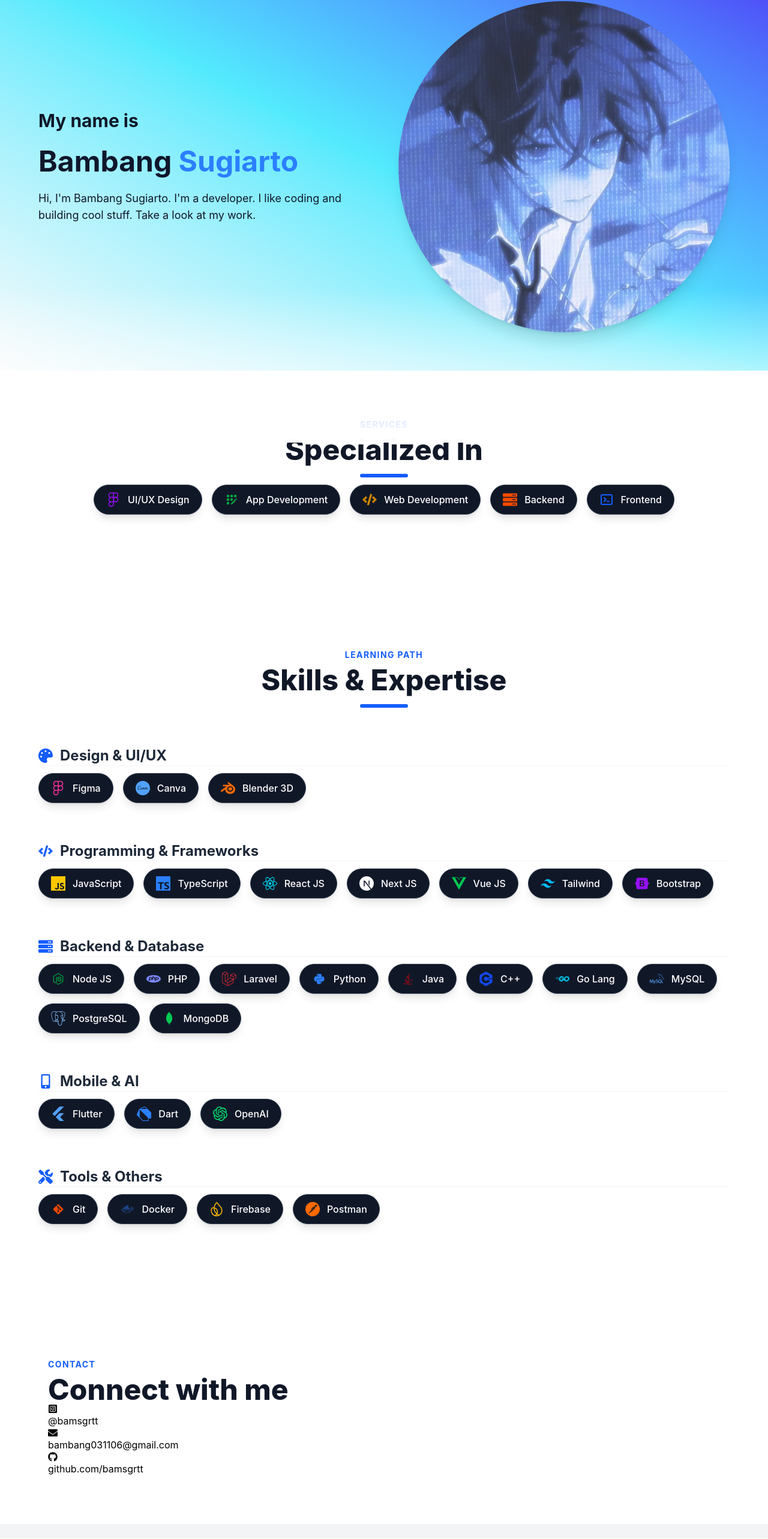
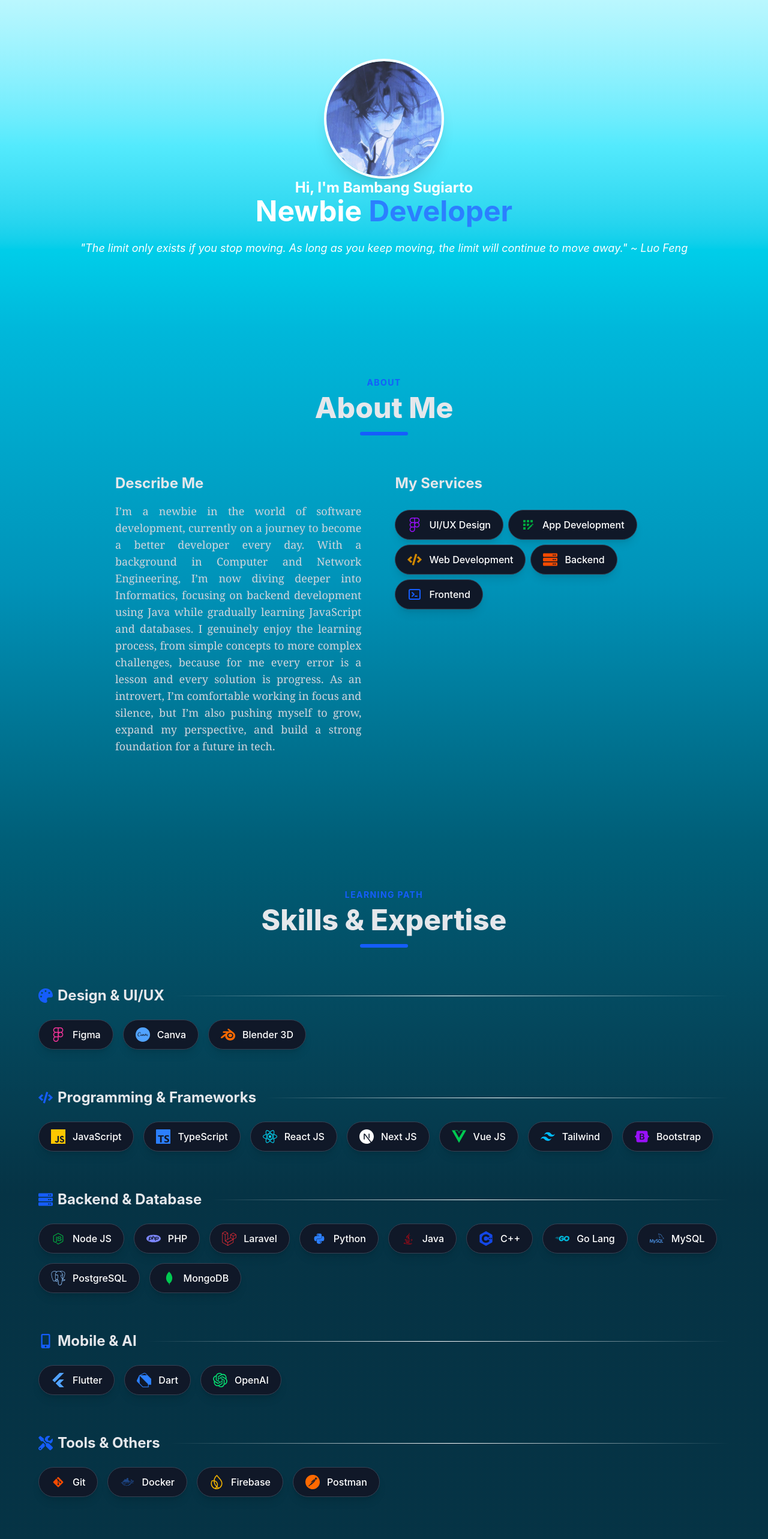
Before and after one commit to bamsgrtt/portfolio, a React (Vite) app: page / in a window 1280 px wide. Shown: the part 62-2628 px from the top of the page at 60% size. Built offline with nearby package versions, Linux system fonts and the light colour scheme.

Commit message:
update background to gradient

```diff
--- a/src/Components/Contact.jsx
+++ b/src/Components/Contact.jsx
@@ -2,47 +2,102 @@
 import "../App.css";
 
 // Import Icons
-import { FaInstagramSquare, FaWhatsapp, FaGithub, FaLinkedin, FaEnvelope } from 'react-icons/fa';
-import { SiTelegram } from 'react-icons/si';
+import {
+  FaInstagramSquare,
+  FaWhatsapp,
+  FaGithub,
+  FaLinkedin,
+  FaEnvelope,
+} from "react-icons/fa";
+import { SiTelegram } from "react-icons/si";
 
 const Contact = () => {
+
+  const contactData = [
+    {
+      nama: "Instagram",
+      icon: <FaInstagramSquare />,
+      username: "@bamsgrtt",
+      link: "https://instagram.com/bamsgrtt",
+      action: "Follow Me",
+      color: "text-pink-500",
+      bgColor:
+        "bg-blue-300/50 hover:bg-pink-300/50 transition-colors duration-300",
+    },
+    {
+      nama: "Email",
+      icon: <FaEnvelope />,
+      username: "bambang031106@gmail.com",
+      link: "mailto:bambang031106@gmail.com",
+      action: "Contact Me",
+      color: "text-red-500",
+      bgColor:
+        "bg-blue-300/50 hover:bg-red-300/50 transition-colors duration-300",
+    },
+    {
+      nama: "GitHub",
+      icon: <FaGithub />,
+      username: "github.com/bamsgrtt",
+      link: "https://github.com/bamsgrtt",
+      action: "View Profile",
+      color: "text-gray-800",
+      bgColor:
+        "bg-blue-300/50 hover:bg-gray-300/50 transition-colors duration-300",
+    },
+    {
+      nama: "LinkedIn",
+      icon: <FaLinkedin />,
+      username: "linkedin.com/in/bamsgrtt",
+      link: "https://linkedin.com/in/bamsgrtt",
+      action: "Connect Now",
+      color: "text-blue-600",
+      bgColor:
+        "bg-blue-300/50 hover:bg-blue-300 transition-colors duration-300",
+    },
+  ];
+
   return (
-    <div className="py-20 px-20 bg-white" id="contact" data-aos="fade-up">
+    <div className="py-20 px-20 bg-gradient-to-b from-cyan-950 via-cyan-950 to-cyan-950" id="contact">
       <div className="container mx-auto">
-        <div className="text-center mb-16"></div>
-        <h3 className="text-sm font-bold text-blue-600 uppercase tracking-widest mb-2">Contact</h3>
-        <h1 className="text-4xl md:text-5xl font-extrabold text-gray-900">Connect with me</h1>
+        <div className="text-center mb-16">
+          <h3 className="text-sm font-bold text-blue-600 uppercase tracking-widest mb-2">
+            Contact
+          </h3>
+          <h1 className="text-4xl md:text-5xl font-extrabold text-gray-300">
+            Connect with me
+          </h1>
+        </div>
 
         {/* Kotak Besar Pembungkus */}
-        <div className="contact-box-wrapper" data-aos="zoom-in">
-          <div className="contact-list-vertical">
+          <div  className="flex flex-wrap justify-center gap-8 p-6">
+        {contactData.map((contact, idx) => (
+            <a
+              key={idx}
+              href={contact.link}
+              target="_blank"
+              rel="noreferrer"
+              className="flex flex-col items-center justify-start gap-2 px-2 py-2 w-60 bg-gray-900 rounded-2xl border border-gray-700 transition-all duration-300 hover:scale-105 hover:bg-gray-800 hover:border-blue-500 group cursor-pointer shadow-lg"
+            >
+              <div className="flex items-center gap-3">
+              <div className={`${contact.bgColor} p-2 rounded-lg ${contact.color} w-12 h-12 flex items-center justify-center`}>
+                {contact.icon}
+              </div>
+              <div className="flex flex-col overlow-hidden">
 
-            {/* Item 1 */}
-            <a href="https://instagram.com/bamsgrtt" target="_blank" rel="noreferrer" className="contact-list-item bg-instagram">
-              <div className="contact-icon-box instagram"><FaInstagramSquare /></div>
-              <div className="contact-text">
-                <p>@bamsgrtt</p>
+                <div className="text-gray-400 text-2xl uppercase font-bold">
+                  <p>{contact.nama}</p>
+                </div>
+                <div className="text-blue-500 text-xs">
+                  <p>{contact.username}</p>
+                </div>
+              </div>
+              </div>
+                <div className="text-white px-1 text-lg text-gray-700 text-center w-full">
+                  <p>{contact.action}</p>
               </div>
             </a>
-
-            {/* Item 3 */}
-            <a href="mailto:emailmu@gmail.com" className="contact-list-item bg-email">
-              <div className="contact-icon-box email"><FaEnvelope /></div>
-              <div className="contact-text">
-                <p>bambang031106@gmail.com</p>
-              </div>
-            </a>
-
-            {/* Item 4 */}
-            <a href="https://github.com/bamsgrtt" target="_blank" rel="noreferrer" className="contact-list-item  bg-github">
-              <div className="contact-icon-box github"><FaGithub /></div>
-              <div className="contact-text">
-                <p>github.com/bamsgrtt</p>
-              </div>
-            </a>
-
+               ))}
           </div>
-        </div>
       </div>
     </div>
   );
--- a/src/Components/Hero.jsx
+++ b/src/Components/Hero.jsx
@@ -1,29 +1,57 @@
-import React from 'react'
+import React from "react";
 // import './Hero.css'
-import profile from '../assets/images/profile.jpg'
-import '../App.css'
-import { Element } from 'react-scroll'
+import profile from "../assets/images/profile.jpg";
+import "../App.css";
+import { Element } from "react-scroll";
 const Hero = () => {
   return (
-    <div className="py-16 px-16 bg-linear-to-tr from-slate-50 via-cyan-300 to-indigo-600" id="hero">
-      <div className="absolute bottom-0 left-0 w-full h-64 bg-linear-to-t from-white to-transparent pointer-events-none"></div>
-    <div className="container mx-auto flex flex-col md:flex-row items-center gap-12 " >
-      <div className="flex-1 space-y-6">
-        <h3 className="text-3xl font-bold text-gray-900 leading-tight" data-aos="fade-up" data-aos-delay="200" data-aos-animate="aos-init aos-animate">My name is</h3>
-        <h1 className="text-5xl font-bold text-slate-900" data-aos="fade-up" data-aos-delay="300" data-aos-animate="aos-init aos-animate">Bambang  <span className="text-blue-500">Sugiarto</span></h1>
-        <p className="text-lg text-slate-900" data-aos="fade-up" data-aos-delay="400" data-aos-animate="aos-init aos-animate">
-          Hi, I'm Bambang Sugiarto. I'm a developer.
-I like coding and building cool stuff.
-Take a look at my work.
-        </p>
-      </div>
+    <div
+      className="relative py-20 px-20 bg-gradient-to-b from-cyan-100 via-cyan-300 to-cyan-500"
+      id="hero"
+    >
+      <div className="container mt-20 mb-10 mx-auto z-10 items-center justify-center text-center gap-12 ">
+        <div
+          className="w-50 mx-auto border-4 border-white rounded-full shadow-xl overflow-hidden"
+          data-aos="fade-up"
+          data-aos-delay="200"
+          data-aos-animate="aos-init aos-animate"
+        >
+          <img
+            src={profile}
+            alt="Person Standing"
+            className="rounded-full shadow-xl w-full object-cover items-center justify-center mx-auto"
+          />
+        </div>
+        <div className="space-y-6">
+          <h3
+            className="text-2xl font-bold text-white leading-tight m-0"
+            data-aos="fade-up"
+            data-aos-delay="200"
+            data-aos-animate="aos-init aos-animate"
+          >
+            Hi, I'm Bambang Sugiarto
+          </h3>
+          <h1
+            className="text-5xl font-bold text-white"
+            data-aos="fade-up"
+            data-aos-delay="300"
+            data-aos-animate="aos-init aos-animate"
+          >
+            Newbie <span className="text-blue-500">Developer</span>
+          </h1>
+          <p
+            className="text-lg italic text-white "
+            data-aos="fade-up"
+            data-aos-delay="400"
+            data-aos-animate="aos-init aos-animate"
+          >
+           "The limit only exists if you stop moving. As long as you keep moving, the limit will continue to move away." ~ Luo Feng
 
-      <div className="flex-1 w-full " data-aos="fade-up" data-aos-delay="200" data-aos-animate="aos-init aos-animate">
-        <img src={profile} alt="Person Standing" className="rounded-full shadow-xl w-full object-cover"/>
+          </p>
+        </div>
       </div>
     </div>
-  </div>
-  )
-}
+  );
+};
 
-export default Hero
+export default Hero;
--- a/src/Components/Services.jsx
+++ b/src/Components/Services.jsx
@@ -24,22 +24,29 @@
 
 
   return (
-    <div className="py-20 px-20 bg-white" id="services">
+    <div className="relative py-20 px-10 md:px-20 bg-linear-to-b from-cyan-500 via-cyan-600 to-cyan-800" id="services">
       <div className="container mx-auto">
         <div className="text-center mb-16">
-          <h3 className="text-sm font-bold text-blue-600 uppercase tracking-widest mb-2">SERVICES</h3>
-          <h1 className="text-4xl md:text-5xl font-extrabold text-gray-900">Specialized In</h1>
+          <h3 className="text-sm font-bold text-blue-600 uppercase tracking-widest mb-2">about</h3>
+          <h1 className="text-4xl md:text-5xl font-extrabold text-gray-200">About Me</h1>
           <div className="w-20 h-1.5 bg-blue-600 mx-auto mt-4 rounded-full"></div>
-
+        <div className="flex md:flex-row flex-col w-full md:max-w-4xl mx-auto gap-4 mt-16 mb-16">
+          <div className="w-full text-center md:text-left md:pr-10">
+            <div className="text-2xl font-bold text-gray-200 mb-4">Describe Me</div>
+          <p className="text-lg text-justify font-serif text-gray-300">
+            I’m a newbie in the world of software development, currently on a journey to become a better developer every day. With a background in Computer and Network Engineering, I’m now diving deeper into Informatics, focusing on backend development using Java while gradually learning JavaScript and databases. I genuinely enjoy the learning process, from simple concepts to more complex challenges, because for me every error is a lesson and every solution is progress. As an introvert, I’m comfortable working in focus and silence, but I’m also pushing myself to grow, expand my perspective, and build a strong foundation for a future in tech.
+          </p>
+          </div>
           {/* Service Cards */}
-          <div className="space-y-16">
+          <div className="flex flex-col gap-6 w-full">
             {serviceData.map((group, index) => (
               <div key={index} className="space-y-6">
-                <div className="flex flex-wrap gap-4 items-center pt-3 justify-center">
+                <div className="text-center md:text-start text-2xl font-bold text-gray-200 mb-4">My Services</div>
+                <div className="flex flex-wrap  gap-2 items-start pt-3 justify-center md:justify-start">
                   {group.services.map((service, idx) => (
                     <div
                       key={idx}
-                      className="flex items-center gap-3 px-5 py-3 bg-gray-900 rounded-full border border-gray-700 transition-all duration-300 hover:scale-105 hover:bg-gray-800 hover:border-blue-500 group cursor-default shadow-lg">
+                      className="flex items-center justify-center gap-3 px-5 py-3 w-fit  bg-gray-900 rounded-full border border-gray-700 transition-all duration-300 hover:scale-105 hover:bg-gray-800 hover:border-blue-500 group cursor-default shadow-lg">
                         <span className={`text-2xl ${service.color} transition-transform group-hover:rotate-12`}>{service.icon}</span>
                         <span className="text-white font-medium text-sm md:text-base whitespace-nowrap">{service.name}</span>
                     </div>
@@ -49,6 +56,7 @@
             ))}
           </div>
         </div>
+        </div>
       </div>
     </div>
   );
--- a/src/Components/Skill.jsx
+++ b/src/Components/Skill.jsx
@@ -72,14 +72,16 @@
   ];
 
   return (
-    <div className="py-20 px-6 md:px-16 bg-white" id="skills">
-      <div className="container mx-auto">
+
+    <div className="relative py-20 px-6 md:px-16 bg-linear-to-b from-cyan-800 via-cyan-950 to-cyan-950" id="skills">
+
+      <div className="container mx-auto relative z-20">
         {/* Header Section */}
         <div className="mb-16 text-center">
           <h3 className="text-sm font-bold text-blue-600 uppercase tracking-widest mb-2">
             Learning Path
           </h3>
-          <h1 className="text-4xl md:text-5xl font-extrabold text-gray-900">
+          <h1 className="text-4xl md:text-5xl font-extrabold text-gray-200">
             Skills & Expertise
           </h1>
           <div className="w-20 h-1.5 bg-blue-600 mx-auto mt-4 rounded-full"></div>
@@ -89,10 +91,13 @@
         <div className="space-y-16">
           {skillData.map((group, index) => (
             <div key={index} className="space-y-3">
+              <div className="flex items-center gap-4 mb-6">
               {/* Category Label */}
-              <div className="flex items-center gap-3 border-b border-gray-100">
+              <div className="flex items-center gap-2 flex-srink-0">
                 <span className="text-2xl text-blue-600">{group.icon}</span>
-                <h2 className="text-2xl font-bold text-gray-800">{group.category}</h2>
+                <h2 className="text-2xl font-bold text-gray-200">{group.category}</h2>
+              </div>
+                <div className="flex-grow h-[1px] bg-gradient-to-r from-transparents via-white to-transparent"></div>
               </div>
 
               {/* Skills Grid */}
@@ -100,7 +105,7 @@
                 {group.skills.map((skill, idx) => (
                   <div
                     key={idx}
-                    className="flex items-center gap-3 px-5 py-3 bg-gray-900 rounded-full border border-gray-700 transition-all duration-300 hover:scale-105 hover:bg-gray-800 hover:border-blue-500 group cursor-default shadow-lg"
+                    className="flex items-center gap-3 px-5 py-3 bg-gray-900 rounded-full border border-gray-700 transition-all duration-300 hover:scale-105 hover:bg-slate-700 hover:border-blue-500 group cursor-default shadow-lg"
                   >
                     <span className={`text-2xl ${skill.color} transition-transform group-hover:rotate-12`}>
                       {skill.icon}
```
Also changed, not shown: src/Components/Footer.jsx (+2 -57 lines), src/Components/Navbar.jsx (+7 -8 lines), 7 other files (tests, documents, lock files or other folders).
